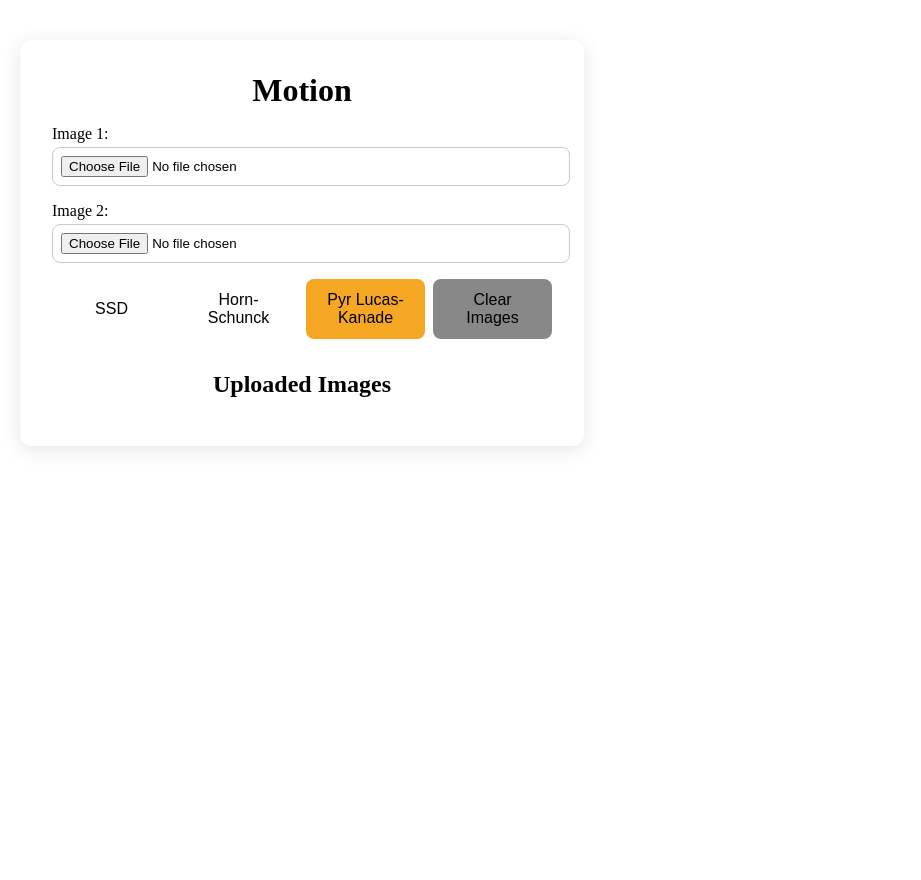
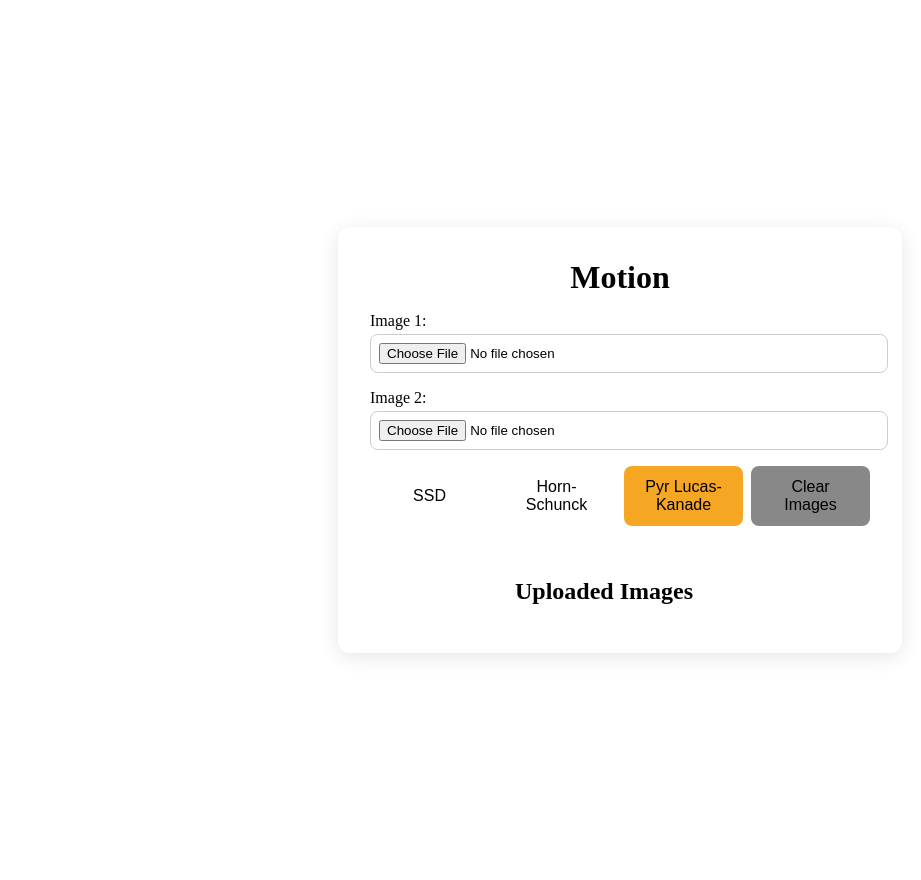
Before and after one commit to Syed-Ahmad-Ali-Naqvi/ICV_Lab_semester_project, a FastAPI app: page / in a window 1280 px wide. Shown: the whole page, without its empty margins (20-941 px from the left). Run offline with FastAPI, Linux system fonts and the light colour scheme.

Commit message:
Initial prototype done done some modifications to style

```diff
--- a/static/style.css
+++ b/static/style.css
@@ -2,7 +2,10 @@
 .content {
     display: flex;
     gap: 2rem;
-    align-items: flex-start;
+    align-items: center;
+    justify-content: center;
+    flex-wrap: wrap;
+    align-self: center;
     padding: 2rem;
     background: var(--bg);
     min-height: 100vh;
@@ -102,34 +105,29 @@
     transform: translateY(-1px);
 }
 
-/* uploaded-images gallery */
 #imagesContainer {
+    display: flex;
+    flex-wrap: nowrap;
+    gap: 1rem;
     margin-top: 2rem;
+    align-items: flex-start;
 }
 
 #imagesContainer h2 {
+    width: 100%;
     margin-bottom: 1rem;
     text-align: center;
+    flex: 1 1 100%;
 }
 
 #imagesContainer>div {
+    flex: 1;
     display: flex;
-    gap: 1rem;
-    flex-wrap: wrap;
     justify-content: center;
 }
 
 #imagesContainer img {
-    max-width: calc(50% - 0.5rem);
+    max-width: 100%;
+    height: auto;
     border-radius: 0.5rem;
-    box-shadow: 0 2px 10px rgba(0, 0, 0, 0.1);
-}
-
-/* result image */
-#result img {
-    display: block;
-    margin: 0 auto;
-    max-width: 100%;
-    border-radius: 0.5rem;
-    box-shadow: 0 2px 10px rgba(0, 0, 0, 0.1);
-}
+    box-shadow: 0 2px 10px rgba(0, 0, 0, 0.1); }
```
